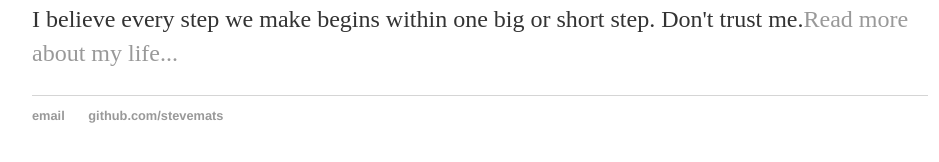
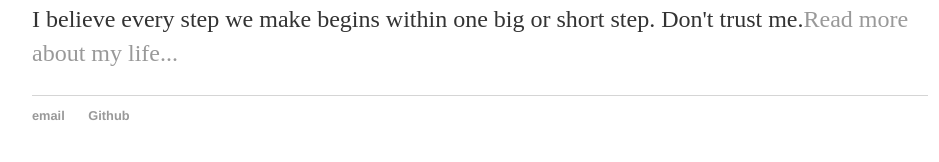
Before and after one commit to stevemats/jekyll-sample-layout, a Jekyll site: the page built from index.html, in a window 1280 px wide. Shown: the part 194-356 px from the top of the page, without its empty margins (160-1099 px from the left). Built offline with Jekyll 4.4.1, drawn with Linux system fonts in a browser that asks for light colours.

Commit message:
Update default.html

```diff
--- a/_layouts/default.html
+++ b/_layouts/default.html
@@ -25,7 +25,7 @@
 			<footer>
 	    		<ul>
 	        		<li><a href="mailto:stevematindi@yahoo.com">email</a></li>
-	        		<li><a href="https://github.com/stevemats">github.com/stevemats</a></li>
+	        		<li><a href="https://github.com/stevemats">Github</a></li>
 				</ul>
 			</footer>
 		</body>
```
